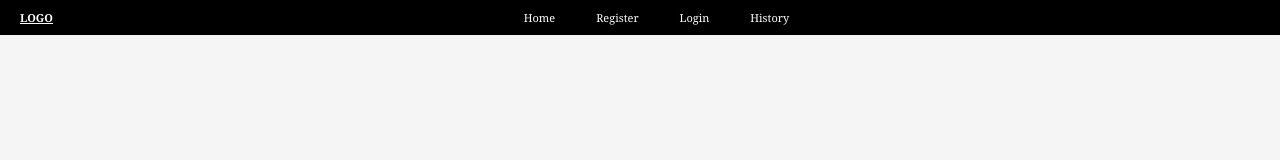
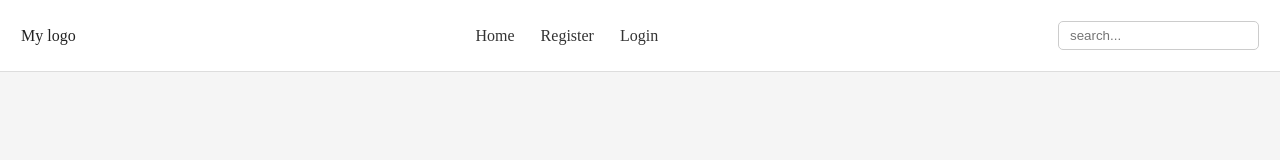
Before and after one commit to iliya13mt/nav, a plain HTML site: page index.html in a window 1280 px wide. Drawn offline with Linux system fonts and the light colour scheme.

Commit message:
Add files via upload

```diff
--- a/index.html
+++ b/index.html
@@ -1,40 +1,20 @@
 <!DOCTYPE html>
 <html lang="en">
   <head>
-    <meta charset="UTF-8">
-    <meta name="viewport" content="width=device-width, initial-scale=1.0">
+    <meta charset="UTF-8" />
+    <meta name="viewport" content="width=device-width, initial-scale=1.0" />
     <title>ILIYA</title>
-    <link rel="stylesheet" href="style.css">
+    <link rel="stylesheet" href="style.css" />
   </head>
   <body>
+    <header>
+      <div class="logo">My logo</div>
       <nav>
-   <menu>
-    <div class="left">
-        <a href="">LOGO</a>
-    </div>
-    <div class="center">
-        <ul>
-            <li>
-                <a href="#">Home</a>
-            </li>
-             <li>
+        <a href=" #">Home</a>
         <a href="#">Register</a>
-            </li>
-             <li>
         <a href="#">Login</a>
-            </li>
-             <li>
-                <a href="#">History</a>
-            </li>
-        </ul>
-    </div>
-    <div class="right">
-        <form action="index.html " method="post">
-
-
-        </form>
-    </div>
-   </menu>
       </nav>
+      <div class="search"><input type="search" placeholder="search..." /></div>
+    </header>
   </body>
 </html>
--- a/style.css
+++ b/style.css
@@ -1,63 +1,63 @@
-*{
-    margin: 0;
-    padding: 0;
+* {
   box-sizing: border-box;
 }
-
-html{
-    font-family: Cambria, Cochin, Georgia, Times, 'Times New Roman', serif;
-    font-size: 11px;
+@font-face {
+  font-family: "Myfont";
+  src: url("") format("");
 }
-
-body{
-    display: flex;
-    flex-direction: column;
+body {
+  margin: 0;
+  font-family: "";
   background-color: #f5f5f5;
 }
-
-nav{
-    width: 100%;
-}
-
-menu{
-    width: 100%;
-    background-color: #000;
+header {
   display: flex;
   justify-content: space-between;
   align-items: center;
-    padding: 10px 20px;
+  padding: 21px;
+  background-color: #fff;
+  color: #222;
+  border-bottom: 1px solid #ddd;
+}
+.logo {
+  display: flex;
+  gap: 19px;
+}
+nav a {
+  text-decoration: none;
+  color: #333;
+  padding-bottom: 2px;
+  padding: 11px;
+  transition: 0.3s;
+}
+nav a:hover {
+  color: #000;
+  border-bottom: 1px solid#e0d8d8;
+}
+.search input {
+  padding: 6px 11px;
+  border-radius: 5px;
+  border: 1px solid #ccc;
+  outline: none;
+  transition: 0.3s;
+}
+.search input:focus {
+  border-color: #888;
 }
 
-.left a{
-    font-weight: bold;
+/*Mobile View */
+
+@media (max-width: 768px) {
+  header {
+    flex-direction: column;
+    gap: 15px;
+    text-align: center;
   }
-
-menu ul{
-    display: flex;
-    gap: 5px;
+  nav {
+    flex-direction: column;
   }
-
-menu ul li{
-    list-style: none;
+  .search input {
+    width: 90%;
+    margin-top: 11px;
   }
-
-menu ul li a{
-    color: #fff;
-    padding: 12px 18px;
-    text-decoration: none;
-    transition: 0.2s ease-in-out;
 }
-
-menu ul li a:hover{
-    background-color: #3B82F6;
-    color: white;
-}
-
-a{
-    color: #fff;
-}
-
-input{
-    padding: 5px;
-    border-radius: 5px;
-}
```
Also changed, not shown: loin.html (added), reister.html (added), test.html (added). Lines whose indentation alone changed are shown as unchanged.
